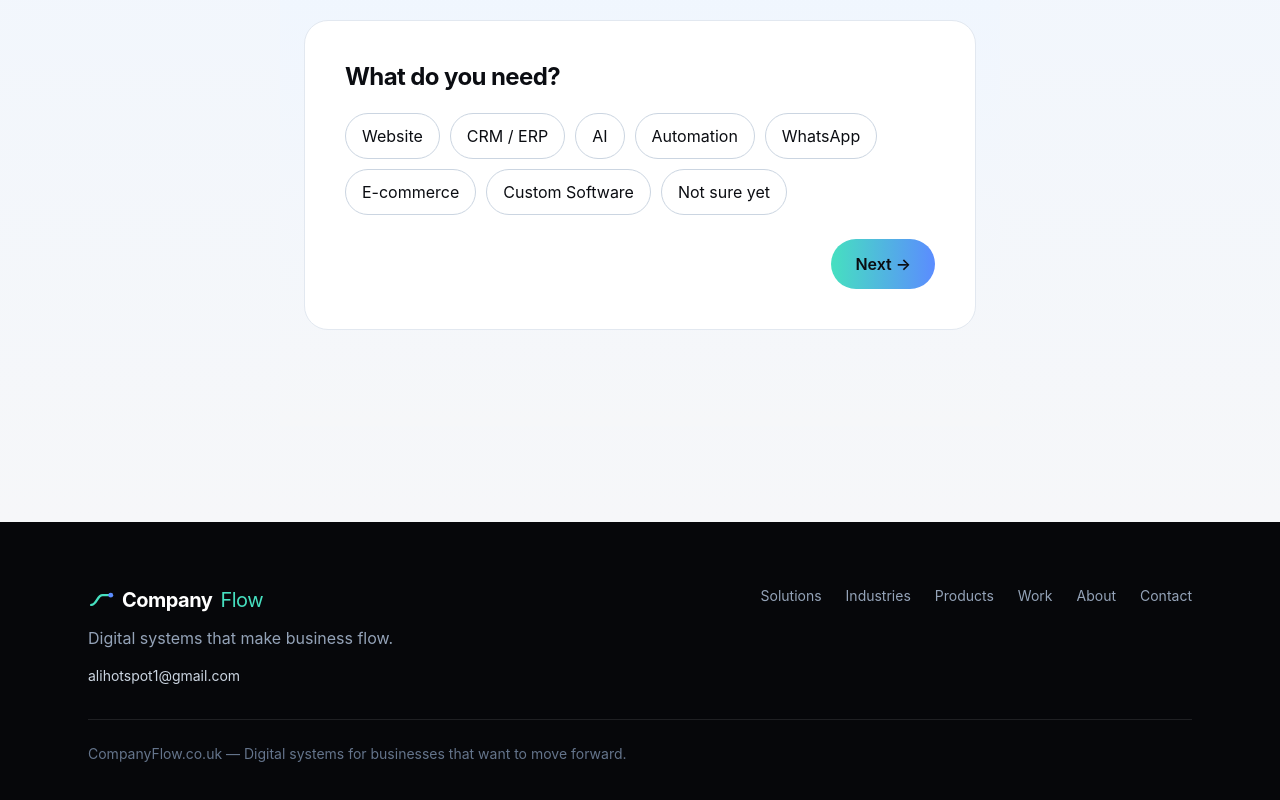
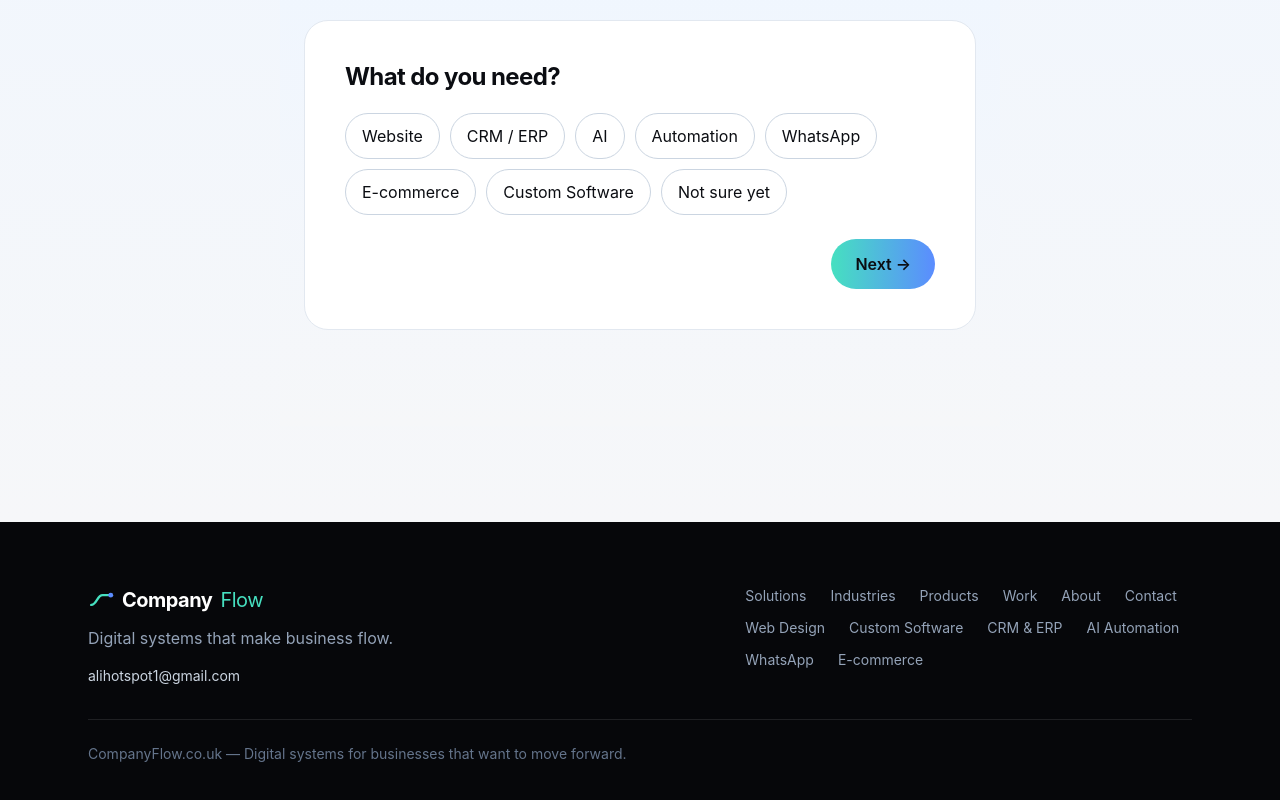
Before and after one commit to bolt50506-lab/CompanyFLow-Website, a Next.js app: page / in a window 1280 px wide. Shown: the part 10126-10926 px from the top of the page. Built offline with nearby package versions, Linux system fonts and the light colour scheme.

Commit message:
Add service discovery links to footer

```diff
--- a/components/footer/Footer.tsx
+++ b/components/footer/Footer.tsx
@@ -7,6 +7,12 @@ const L = [
   ["Work", "#work"],
   ["About", "#about"],
   ["Contact", "#contact"],
+  ["Web Design", "/web-design-uk"],
+  ["Custom Software", "/custom-software-development"],
+  ["CRM & ERP", "/crm-erp-development"],
+  ["AI Automation", "/ai-automation"],
+  ["WhatsApp", "/whatsapp-automation"],
+  ["E-commerce", "/ecommerce-development"],
 ];
 
 export default function Footer() {
```
